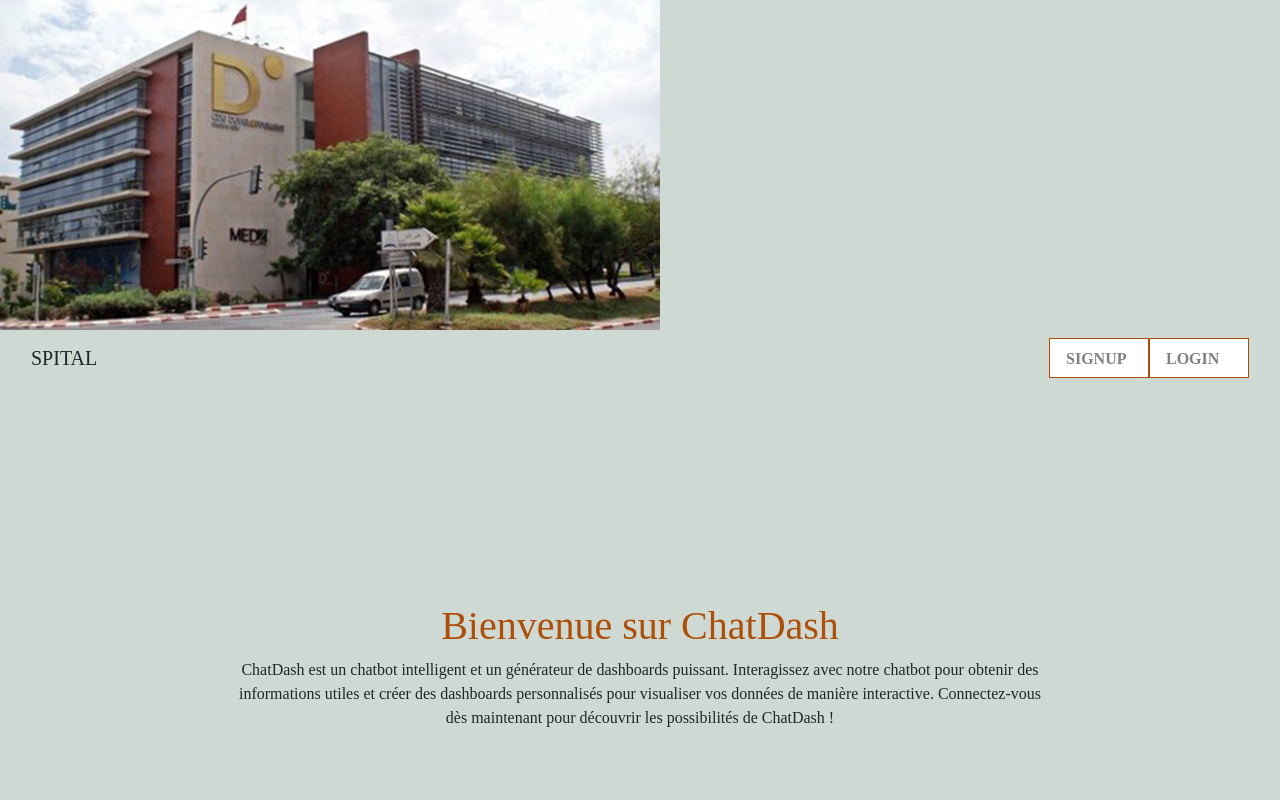
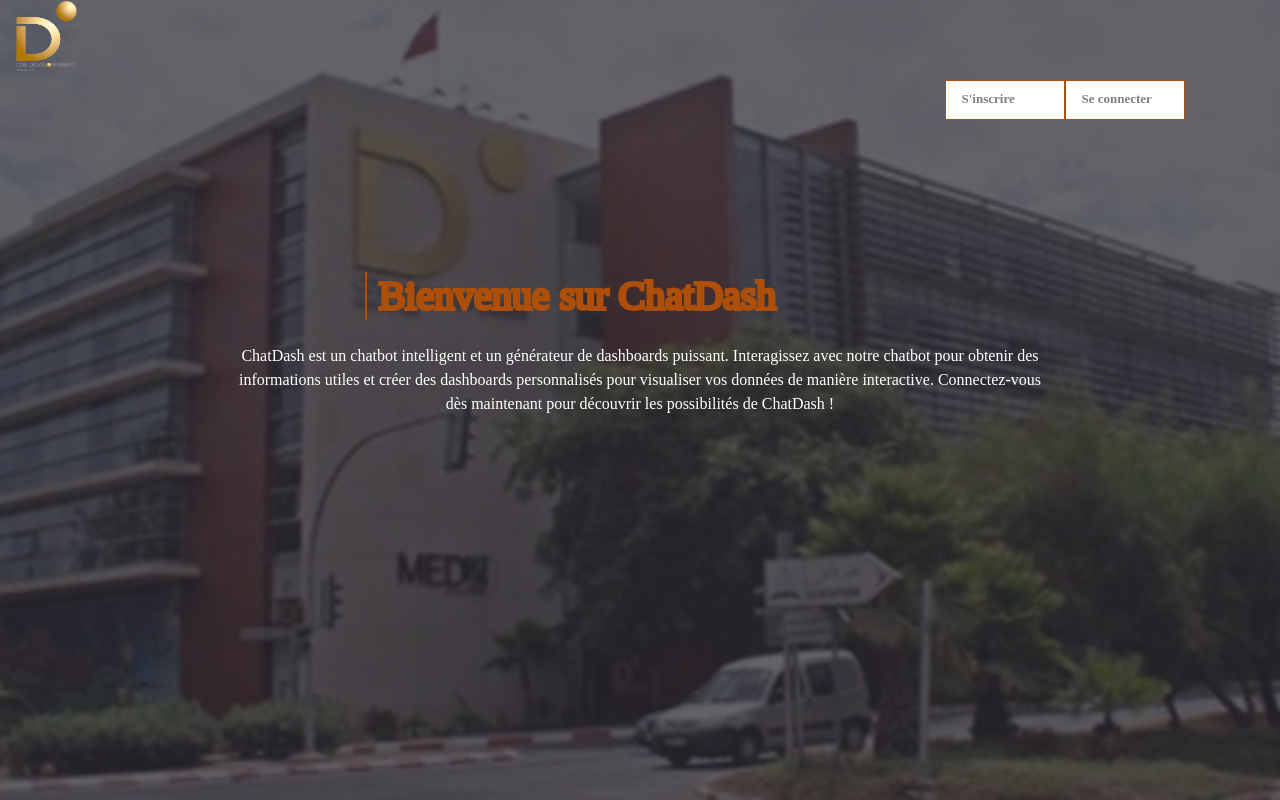
Before and after one commit to najoua-elmansouf/dev, a Django app: page / in a window 1280 px wide. Run offline with Django 4.2, Linux system fonts and the light colour scheme; some libraries are stand-ins or nearby versions.

Commit message:
version finale

```diff
--- a/internship/app/views.py
+++ b/internship/app/views.py
@@ -106,7 +106,7 @@ def process_uploaded_datasets(file):
         # Assuming you are using an Excel file, specify the engine as 'openpyxl'
         df = pd.read_excel(file, engine='openpyxl')
         sample_dataset = df.to_string(index=False)  # Convert DataFrame to string directly
-        response = gpt_processing('gpt-3.5-turbo-16k', '', sample_dataset)
+        response = gpt_processing('gpt-3.5-turbo-16k', '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', sample_dataset)
         response_dict = response['choices'][0]['message']['content']
         processed_outputs.append(response_dict)
     except Exception as e:
--- a/internship/app1/urls.py
+++ b/internship/app1/urls.py
@@ -2,7 +2,7 @@ from django.urls import path
 from . import views
 
 urlpatterns = [
-    path('signup',views.SignupPage, name='signup'),
+    path('signup/',views.SignupPage, name='signup'),
     path('login/',views.LoginPage, name='login'),
     path('fassil/',views.FassilPage, name='fassil'),
     path('HomePage/',views.HomePage, name='HomePage'),
--- a/internship/templates/accueil.html
+++ b/internship/templates/accueil.html
@@ -4,23 +4,45 @@
 <head>
     <meta charset="UTF-8">
     <meta name="viewport" content="width=device-width, initial-scale=1.0">
-    <title>welcome</title>
+    <title>Page d'accueil</title>
     <link rel="stylesheet" type="text/css" href="https://stackpath.bootstrapcdn.com/bootstrap/4.3.1/css/bootstrap.min.css" />
     <link href="https://fonts.googleapis.com/css?family=Raleway&display=swap" rel="stylesheet" />
     <style>
     body {
-           /* background-image: url("{% static 'img/cdgpic.jpg' %}");
-             Autres propriétés de style pour la page */
-            background-color: #cfd9d3;
+
+            color: #fff;
+            background-color: #fff;
             font-family: "Century Gothic";
         }
+        .banner{
+            height: 100vh;
+            width: 100%;
+            background: url("{% static 'image/overlay.png'%}"),url("{% static 'image/cdgpic.jpg' %}");
+            background-position: top;
+            background-size: cover;
+            background-repeat: no-repeat;
+        }
+        .logo-container {
+            display: flex;
+            align-items: center;
+        }
+
+        .logo-container img {
+            width: 5%;
+            margin-right: 60px;
+        }
+        .navbar {
+            justify-content: space-between;
+        }
+
         a{
             color: black;
+            font-size: 13px;
             font-weight: bold;
             font-family: 'Century Gothic';
             background: #fff;
             height: 40px;
-            width: 100px;
+            width: 120px;
             align-items: center;
             justify-content: center;
             border: 1px solid #ad4f09;
@@ -45,28 +67,65 @@
             top: 0;
             border-radius: 0;
         }
+        h1{
+            position: absolute;
+            color: #ad4f09;
+            left: 10%;
+            -webkit-text-stroke: 0.3vw #ad4f09;
+            font-family: 'Century Gothic';
+
+          }
+        h1::before{
+            content: attr(data-text);
+            position: absolute;
+  top: 0;
+  left: 0;
+  width: 0;
+  height: 100%;
+  color: black;
+  -webkit-text-stroke: 0vw #ad4f09;
+  border-right: 2px solid #ad4f09;
+  overflow: hidden;
+  animation: animate 6s linear infinite;
+}
+@keyframes animate{
+  0%{
+    width: 0;
+  }
+  70%{width: 100%;}
+}
     </style>
 </head>
 <body>
-    <img src="{% static 'img/cdgpic.jpg' %}">
+
+
     <div class="container-fluid banner">
+        <div class="logo-container">
+            <img src="{% static 'image\logob.png' %}" alt="Logo notre">
+        </div>
+
 		<div class="row">
 			<div class="col-md-12">
 				<nav class="navbar navbar-md">
-					<div class="navbar-brand">SPITAL</div>
-					<ul class="nav">
+
+
+
+					<ul class="nav" style="margin-left: 75%;margin-top: 0%;">
 						<li class="nav-item">
-							<a class="nav-link" href="{% url 'signup' %}" style="color: grey;">SIGNUP</a>
+							<a class="nav-link" href="{% url 'signup' %}" style="color: grey;">S'inscrire</a>
 						</li>
 						<li class="nav-item">
-							<a class="nav-link" href="{% url 'login' %}" style="color: grey;">LOGIN</a>
+							<a class="nav-link" href="{% url 'login' %}" style="color: grey;">Se connecter</a>
 						</li>
 					</ul>
+                    <br>
+
 				</nav>
 			</div>
 			<div class="col-md-8 offset-md-2 info">
-                <br><br><br><br><br><br><br><br><br>
-				<h1 class="text-center" style="color: #ad4f09;">Bienvenue sur ChatDash</h1>
+                <br><br><br><br><br><br>
+				<h1 class="text-center" style="color: #ad4f09;"> &nbsp &nbsp &nbsp &nbsp&nbspBienvenue sur ChatDash</h1>
+                <br><br><br>
 				<p class="text-center">
 					ChatDash est un chatbot intelligent et un générateur de dashboards puissant. Interagissez avec notre chatbot pour obtenir des informations utiles et créer des dashboards personnalisés pour visualiser vos données de manière interactive. Connectez-vous dès maintenant pour découvrir les possibilités de ChatDash !
 				</p>
@@ -74,4 +133,5 @@
 		</div>
 	</div>
 </body>
+
 </html>
```
Also changed, not shown: internship/templates/fassil.html (+26 -11 lines), internship/templates/login.html (+19 -6 lines), internship/templates/signup.html (+20 -7 lines), internship/app1/static/image/cdgpic.jpg (added), internship/app1/static/image/logo.jpg (added), internship/app1/static/image/logob.png (added), internship/app1/static/image/overlay.png (added), internship/static/image/cdgpic.jpg (renamed from internship/static/img/cdgpic.jpg), internship/static/image/logo.jpg (added), internship/static/image/logob.png (added), internship/static/image/overlay.png (renamed from internship/static/img/overlay.png), internship/static/img/LOGO.svg (added).
